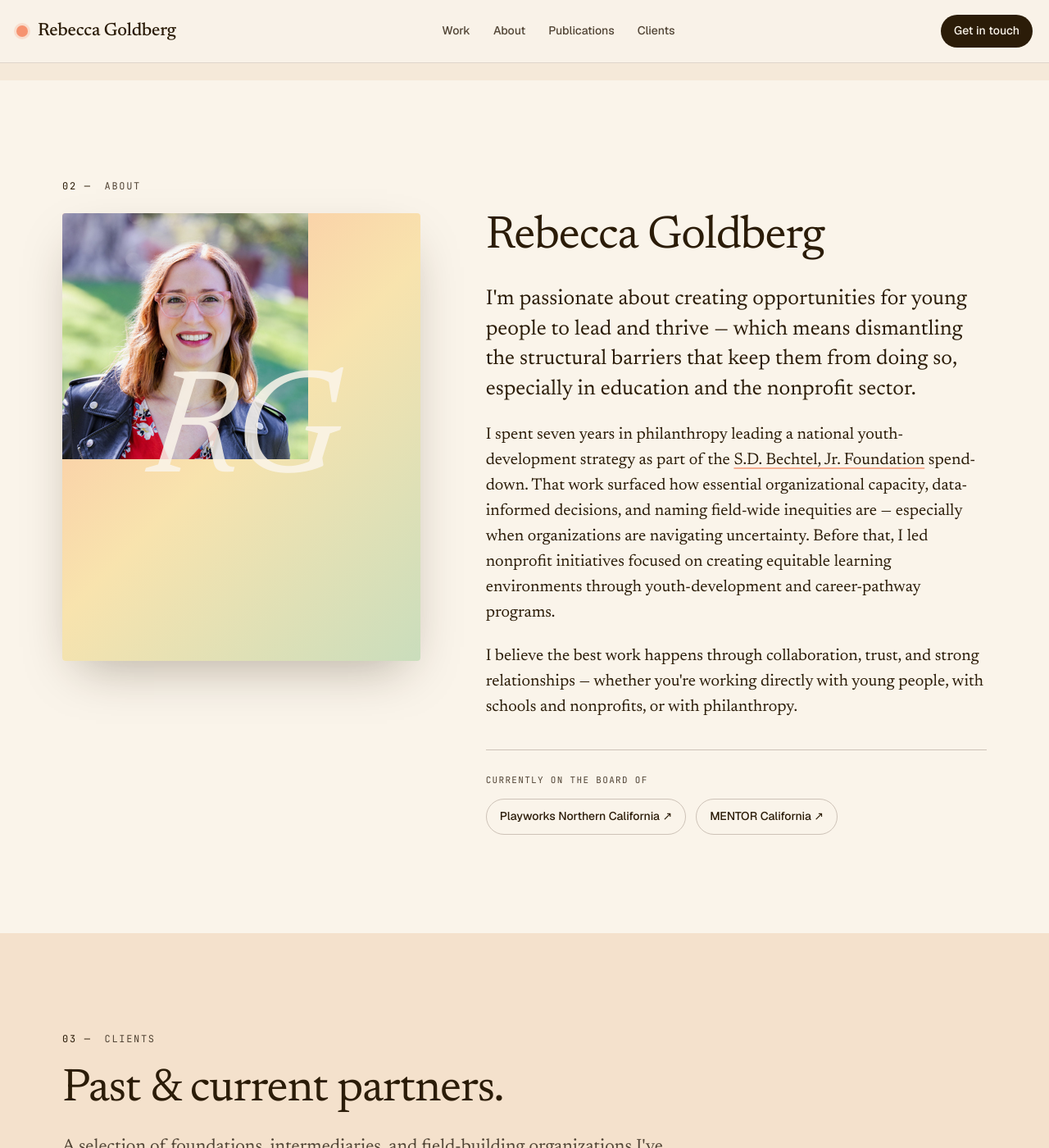
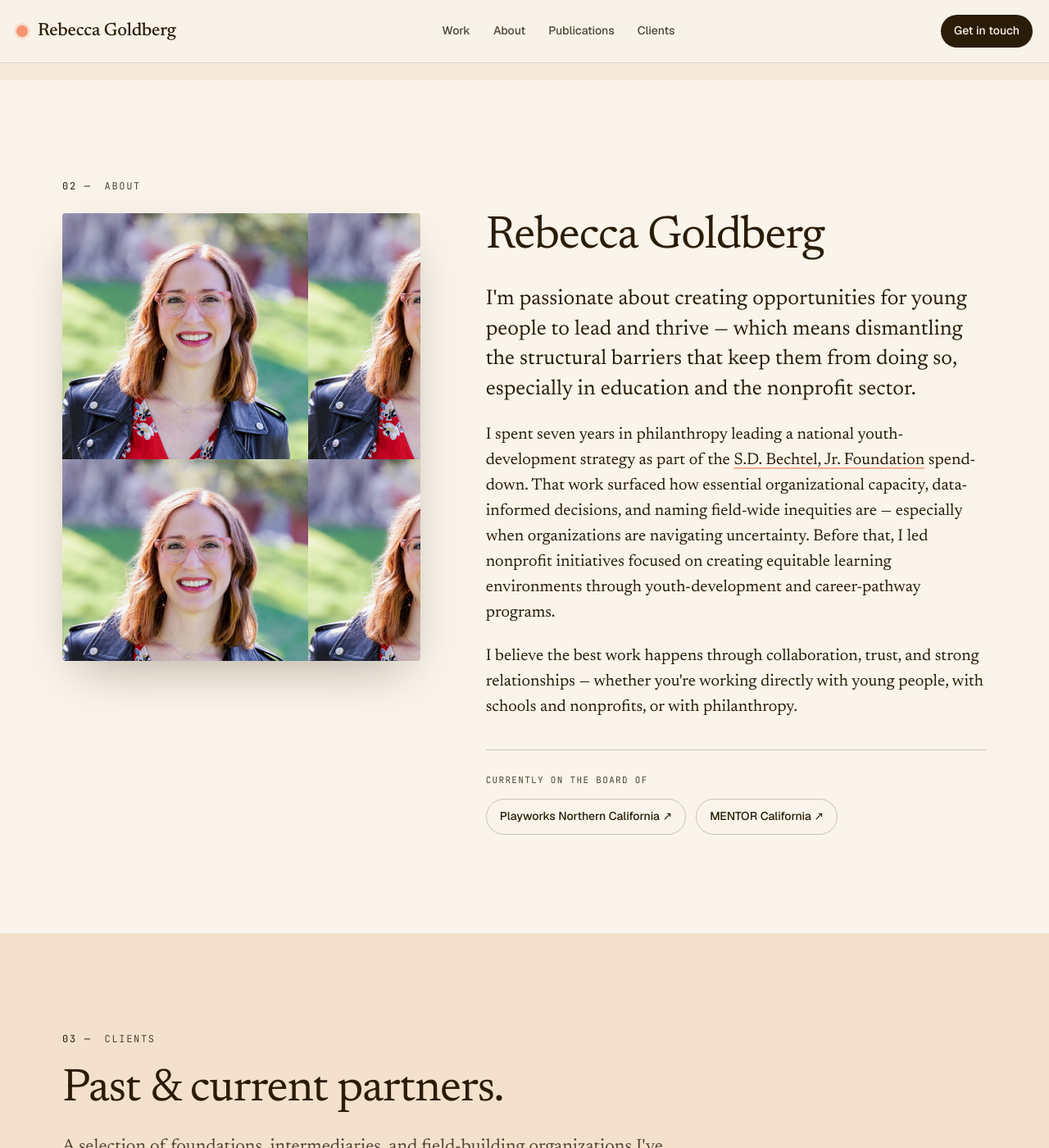
Before and after one commit to rebeccagoldberg/rebeccagoldberg.github.io, a Jekyll site: the page built from demo.md, in a window 1280 px wide and 1400 px high, scrolled down 2261 px. Shown: the whole window at 82% size. Built offline with Jekyll 4.4.1, drawn with Linux system fonts in a browser that asks for light colours.

Commit message:
made the bg of the reveal be the picture

```diff
--- a/_layouts/mainpage.html
+++ b/_layouts/mainpage.html
@@ -293,10 +293,10 @@
       color-mix(in oklab, var(--sage) 50%, var(--bg)) 100%);
     position: relative;
     overflow: hidden;
+    background-image: url("assets/img/members/Goldberg_headshot.jpg");
     box-shadow: 0 24px 60px -20px color-mix(in oklab, var(--ink) 35%, transparent);
   }
   .about-portrait::after {
-    content: "RG";
     position: absolute; inset: 0;
     display: flex; align-items: center; justify-content: center;
     font-family: var(--serif);
@@ -636,7 +636,7 @@
     <div class="section-label reveal"><span class="num">02 —</span><span>About</span></div>
 
     <div class="about-grid">
-      <div class="about-portrait reveal" aria-label="Rebecca Goldberg portrait placeholder">
+      <div class="about-portrait reveal" aria-label="Rebecca Goldberg portrait">
         <img src="assets/img/members/Goldberg_headshot.jpg">
       </div>
 
```
